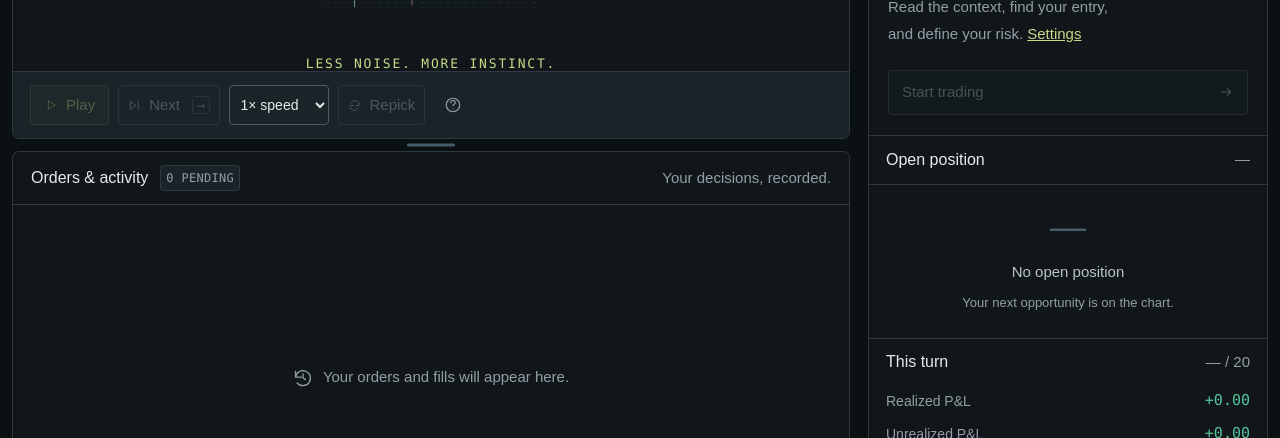
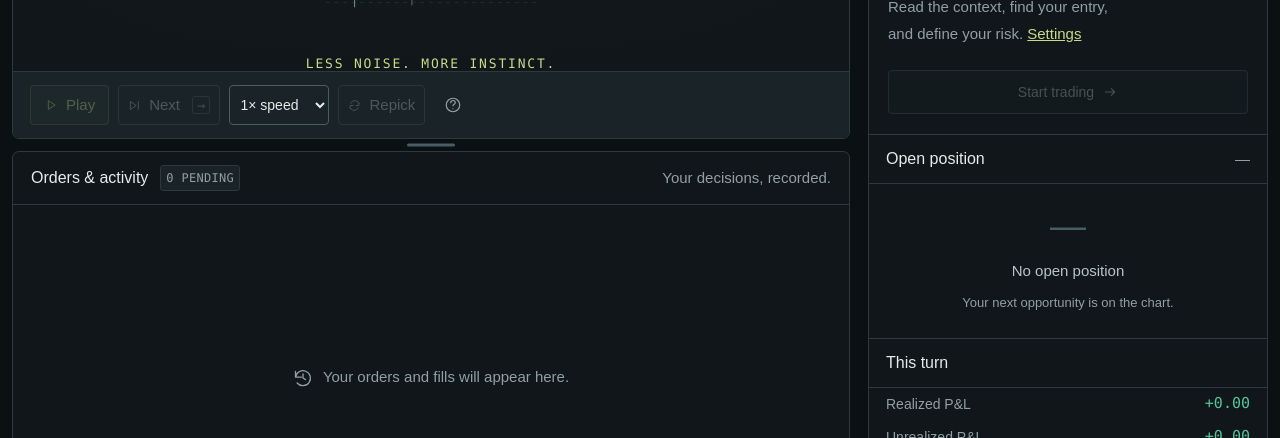
Before and after one commit to stevenjoe0906/price_action_game, a Next.js app: page / in a window 1280 px wide. Shown: the part 249-687 px from the top of the page. Built offline with nearby package versions, Linux system fonts and the light colour scheme.

Commit message:
Unify sidebar action buttons and statistics section headers

```diff
--- a/app/globals.css
+++ b/app/globals.css
@@ -996,10 +996,6 @@ h1 > span {
 .turn-status {
   padding-bottom: 13px;
 }
-.turn-status .panel-title {
-  border: 0;
-  min-height: 46px;
-}
 .turn-status > .detail {
   display: flex;
   justify-content: space-between;
@@ -3187,7 +3183,7 @@ select {
   padding-bottom: 4px;
 }
 .game-status {
-  padding: 20px;
+  padding: 0;
 }
 .game-status .game-progress strong {
   font-size: 0.875rem;
@@ -3195,9 +3191,6 @@ select {
 }
 .game-status .game-progress strong span {
   color: var(--muted);
-}
-.restart-game {
-  margin-top: 14px;
 }
 .restart-actions {
   display: flex;
@@ -3228,15 +3221,19 @@ select {
   flex: 0 0 auto;
   border-bottom: 1px solid var(--border);
 }
-.game-status .panel-title {
-  min-height: 30px;
-  margin-bottom: 8px;
-  padding: 0;
-}
 .game-status > .detail {
   display: flex;
   align-items: baseline;
   justify-content: space-between;
   gap: 10px;
-  padding: 6px 0;
-}
+  padding: 6px 17px;
+}
+.trading-sidebar > .game-status,
+.has-session .trading-sidebar > .game-status {
+  border-bottom: 0;
+}
+.sidebar-action {
+  width: 100%;
+  min-height: 44px;
+  justify-content: center;
+}
--- a/components/TradingGame.tsx
+++ b/components/TradingGame.tsx
@@ -1332,7 +1332,7 @@ export default function TradingGame() {
                   )}
                 </p>
                 <button
-                  className="secondary-button full"
+                  className="finish-button sidebar-action"
                   disabled={!active || loading}
                   onClick={startTicket}
                 >
@@ -1543,9 +1543,6 @@ export default function TradingGame() {
           <section className="panel turn-status">
             <div className="panel-title">
               <h2>This turn</h2>
-              <span className="muted">
-                {game ? String(game.turn).padStart(2, "0") : "—"} / 20
-              </span>
             </div>
             <Detail
               label="Realized P&L"
@@ -1589,7 +1586,7 @@ export default function TradingGame() {
                 </button>
               ) : (
                 <button
-                  className="finish-button"
+                  className="finish-button sidebar-action"
                   disabled={!active || loading}
                   onClick={finish}
                 >
@@ -1642,14 +1639,16 @@ export default function TradingGame() {
                 ]),
               )}
             />
-            <button
-              className="secondary-button full restart-game"
+            <div className="turn-actions">
+              <button
+                className="finish-button sidebar-action restart-game"
                 disabled={!game || loading}
                 onClick={() => setModal("restart")}
               >
                 <Icon name="refresh" size={16} />
                 Restart game
               </button>
+            </div>
           </section>
         </aside>
       </div>
```
Lines whose indentation alone changed are shown as unchanged.
